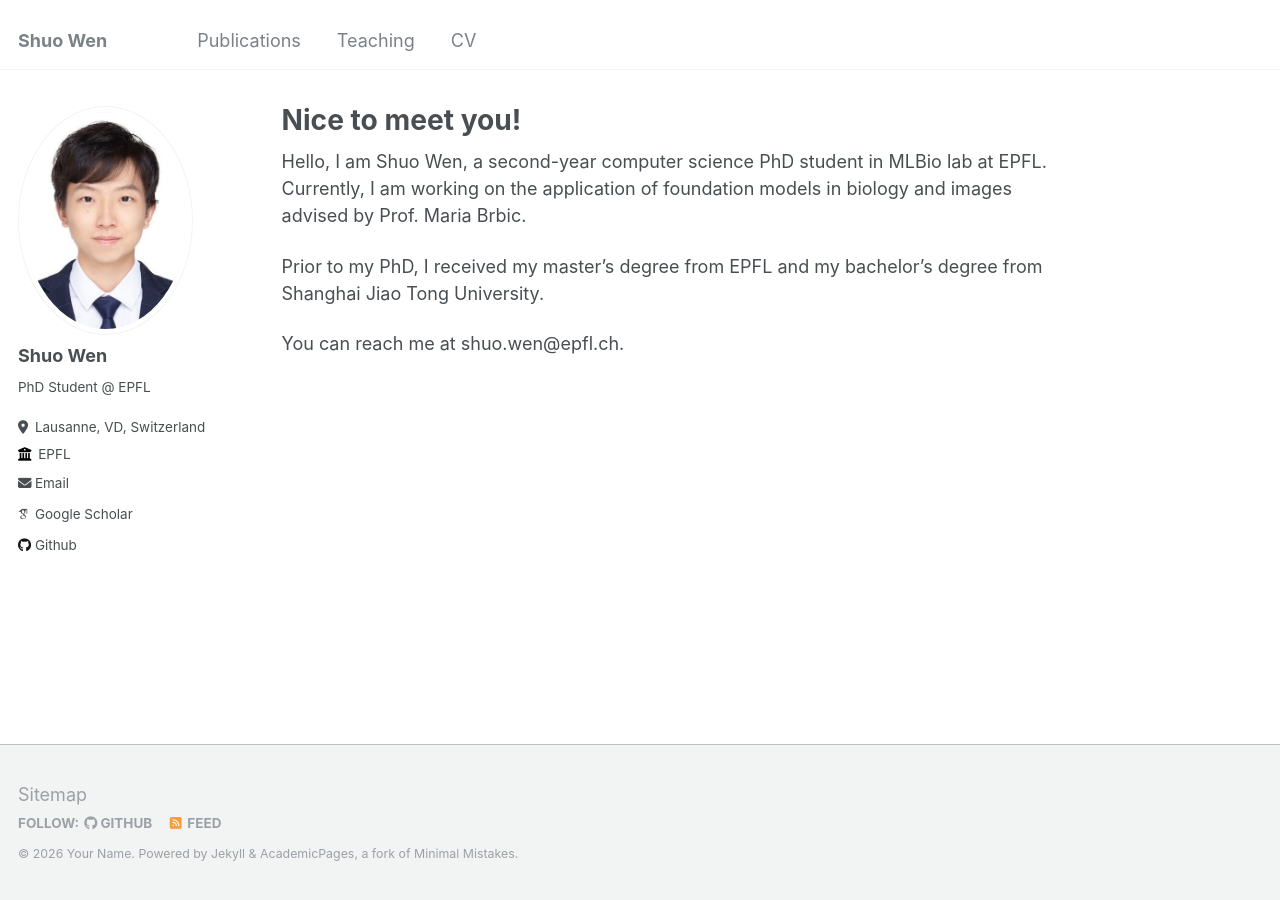
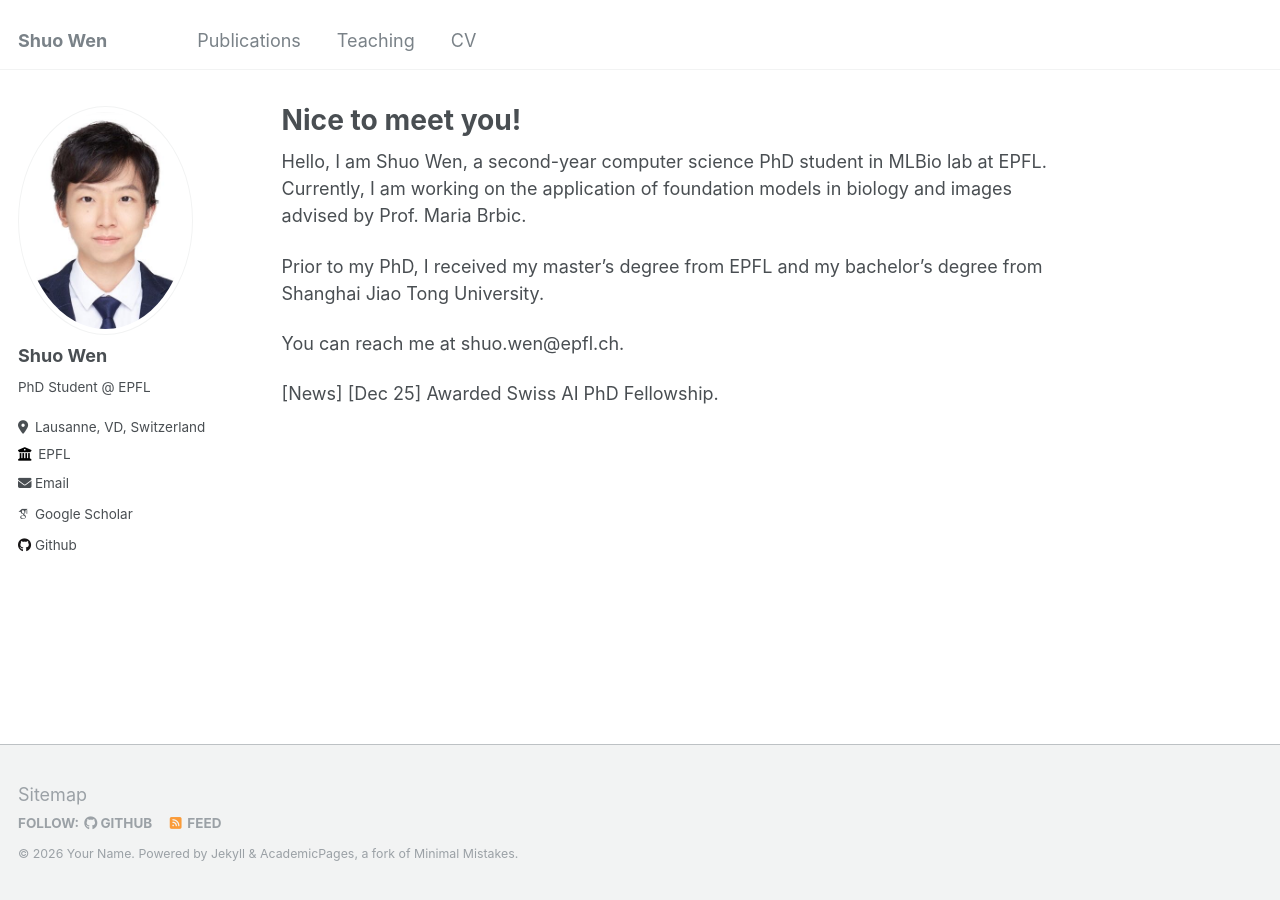
Before and after one commit to wenshuo128/wenshuo128.github.io, a Jekyll site: the page built from _pages/about.md, in a window 1280 px wide. Built offline with Jekyll 4.4.1, drawn with Linux system fonts in a browser that asks for light colours; some web fonts are replaced.

Commit message:
Update about.md

```diff
--- a/_pages/about.md
+++ b/_pages/about.md
@@ -12,3 +12,6 @@
 Prior to my PhD, I received my master's degree from EPFL and my bachelor's degree from Shanghai Jiao Tong University.
 
 You can reach me at shuo.wen@epfl.ch.
+
+[News]
+[Dec 25]	Awarded Swiss AI PhD Fellowship.
```
